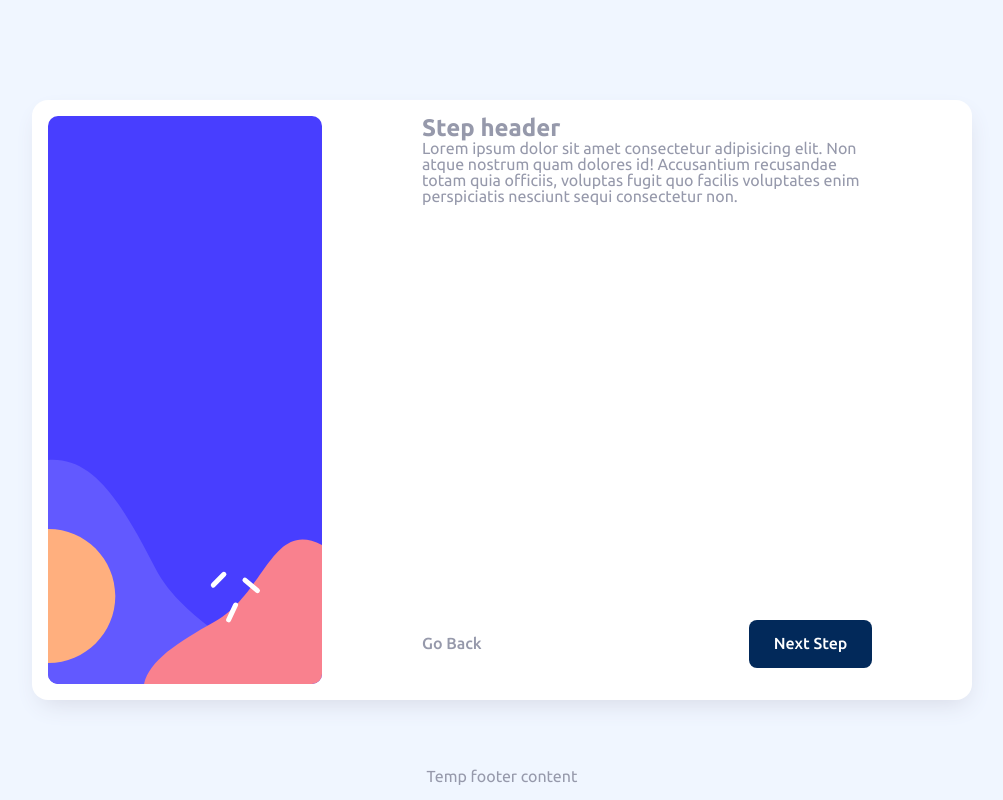
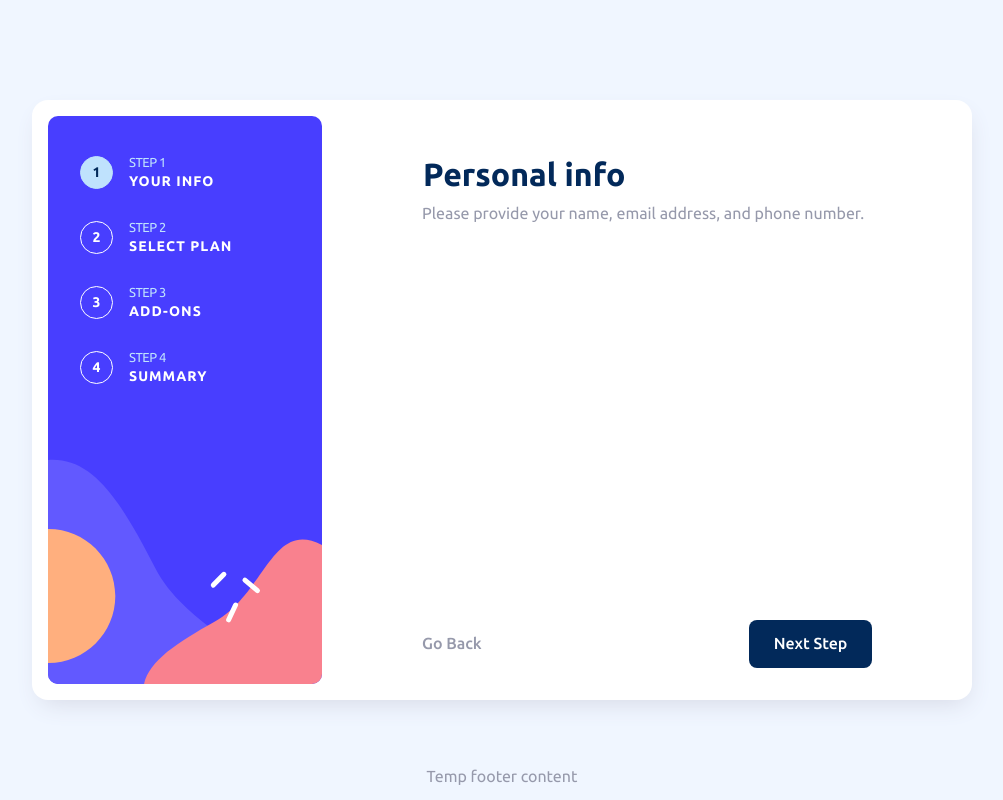
Before and after one commit to khoncharov/fm-multi-step-form, a website built with webpack: page src/index.html in a window 1280 px wide. Shown: the whole page, without its empty margins (138-1141 px from the left). Built offline with nearby package versions, Linux system fonts and the light colour scheme.

Commit message:
feat: add sidebar markup and styling

```diff
--- a/src/index.html
+++ b/src/index.html
@@ -10,14 +10,31 @@
   <body>
     <div id="app">
       <form class="form" id="form" novalidate>
-        <div class="form__progress-bar"></div>
+        <ul class="form__sidebar">
+          <li class="sidebar-item">
+            <div class="sidebar-item__num sidebar-item_active">1</div>
+            <div class="sidebar-item__caption">Step 1</div>
+            <div class="sidebar-item__description">Your info</div>
+          </li>
+          <li class="sidebar-item">
+            <div class="sidebar-item__num">2</div>
+            <div class="sidebar-item__caption">Step 2</div>
+            <div class="sidebar-item__description">Select plan</div>
+          </li>
+          <li class="sidebar-item">
+            <div class="sidebar-item__num">3</div>
+            <div class="sidebar-item__caption">Step 3</div>
+            <div class="sidebar-item__description">Add-ons</div>
+          </li>
+          <li class="sidebar-item">
+            <div class="sidebar-item__num">4</div>
+            <div class="sidebar-item__caption">Step 4</div>
+            <div class="sidebar-item__description">Summary</div>
+          </li>
+        </ul>
         <section class="form__content">
-          <h2 class="form__step-heading">Step header</h2>
-          <p>
-            Lorem ipsum dolor sit amet consectetur adipisicing elit. Non atque nostrum quam dolores
-            id! Accusantium recusandae totam quia officiis, voluptas fugit quo facilis voluptates
-            enim perspiciatis nesciunt sequi consectetur non.
-          </p>
+          <h2 class="form__heading">Personal info</h2>
+          <p class="form__context">Please provide your name, email address, and phone number.</p>
         </section>
         <nav class="form__controls">
           <button class="btn" id="form-btn-back" type="button">
--- a/src/style.scss
+++ b/src/style.scss
@@ -5,4 +5,6 @@
 @import "./styles/form";
 @import "./styles/footer";
 
+@import "./styles/components/sidebar";
 @import "./styles/components/buttons";
+@import "./styles/components/text";
--- a/src/styles/_form.scss
+++ b/src/styles/_form.scss
@@ -17,18 +17,26 @@
     box-shadow: 2px 10px 24px -7px $light-gray;
   }
 
-  &__progress-bar {
+  &__sidebar {
     grid-row: 1 / 3;
     grid-column: 1 / 4;
+    padding: 3.2rem 1.6rem 0 1.6rem;
     height: 17.2rem;
     background-image: url("./assets/images/bg-sidebar-mobile.svg");
     background-repeat: no-repeat;
+    display: flex;
+    gap: 1.6rem;
+    justify-content: center;
 
     @media screen and (min-width: $width-switch-point) {
       grid-row: 1 / 3;
       grid-column: 1 / 2;
+      padding: 3.5rem 3.2rem;
       height: auto;
       background-image: url("./assets/images/bg-sidebar-desktop.svg");
+      flex-direction: column;
+      gap: 2.2rem;
+      justify-content: flex-start;
     }
   }
 
--- /dev/null
+++ b/src/styles/components/_sidebar.scss
@@ -0,0 +1,60 @@
+.sidebar-item {
+  color: $white;
+
+  @media screen and (min-width: $width-switch-point) {
+    display: grid;
+    column-gap: 1.6rem;
+    grid-template-columns: 3.3rem 1fr;
+    grid-template-rows: 1fr 1fr;
+    height: 4.3rem;
+  }
+
+  &__num {
+    width: 3.3rem;
+    height: 3.3rem;
+    border: 1px solid $white;
+    border-radius: 50%;
+    text-align: center;
+    line-height: 2.2;
+    font-size: 1.4rem;
+    font-weight: $font-weight-bold;
+
+    @media screen and (min-width: $width-switch-point) {
+      grid-row: 1 / 3;
+      grid-column: 1 / 2;
+      align-self: center;
+    }
+  }
+
+  &_active {
+    border-color: $light-blue;
+    background-color: $light-blue;
+    color: $marine-blue;
+  }
+
+  &__caption {
+    display: none;
+
+    @media screen and (min-width: $width-switch-point) {
+      display: block;
+      font-size: 1.3rem;
+      letter-spacing: -0.05rem;
+      text-transform: uppercase;
+      line-height: 1.7;
+      color: $light-blue;
+    }
+  }
+
+  &__description {
+    display: none;
+
+    @media screen and (min-width: $width-switch-point) {
+      display: block;
+      font-size: 1.4rem;
+      font-weight: $font-weight-bold;
+      letter-spacing: 0.1rem;
+      text-transform: uppercase;
+      line-height: 1.2;
+    }
+  }
+}
--- /dev/null
+++ b/src/styles/components/_text.scss
@@ -0,0 +1,19 @@
+.form {
+  &__heading {
+    font-size: 2.4rem;
+    font-weight: $font-weight-bold;
+    color: $marine-blue;
+    margin-top: 0.2rem;
+
+    @media screen and (min-width: $width-switch-point) {
+      font-size: 3.2rem;
+      margin-top: 4.2rem;
+      margin-left: 0.1rem;
+    }
+  }
+
+  &__context {
+    margin-top: 1.1rem;
+    line-height: 1.58;
+  }
+}
```
